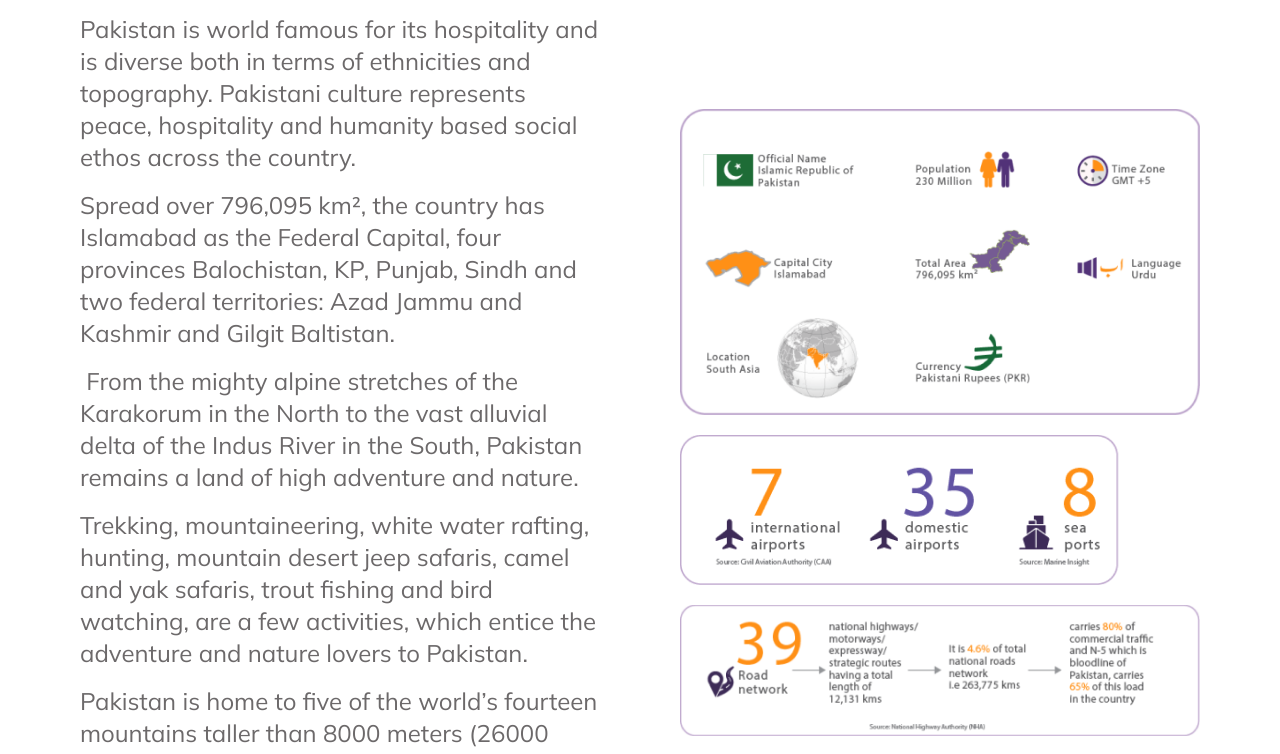
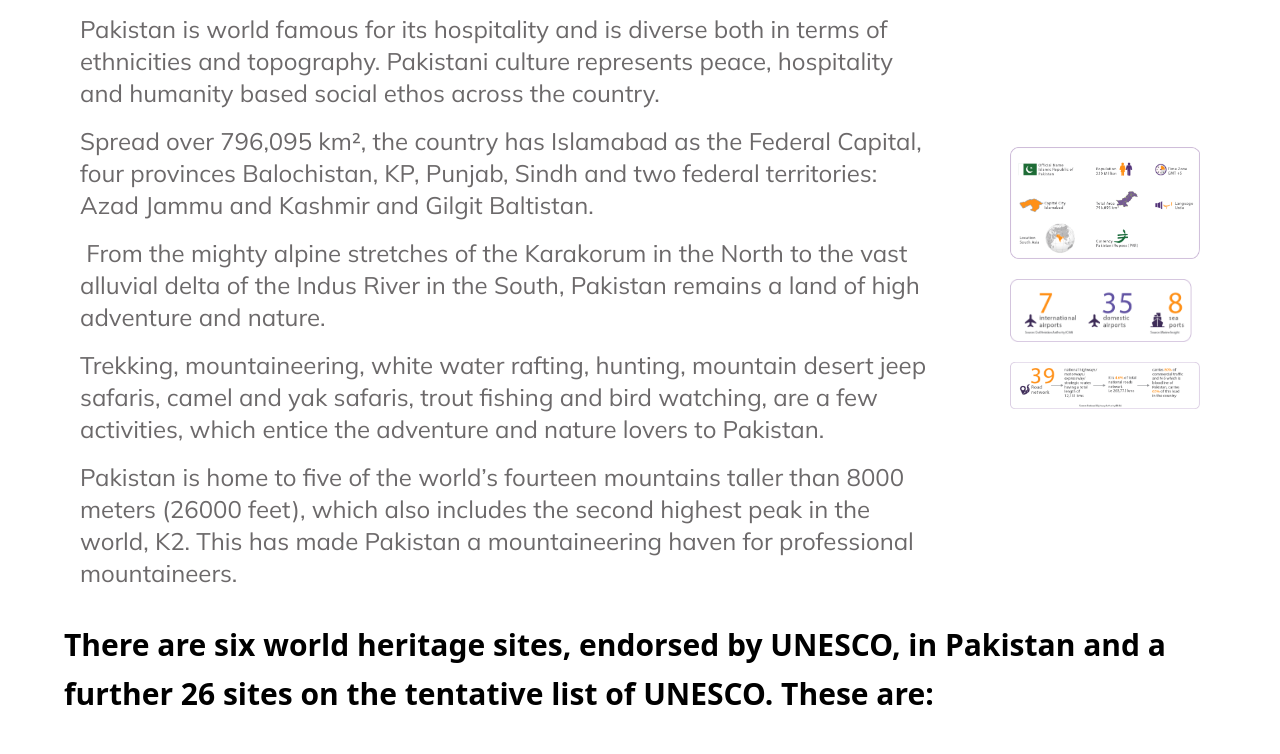
Before and after one commit to Rajaabad335/Bio-frontend, a website: page pages/why-pakistan.html in a window 1280 px wide. Shown: the part 721-1475 px from the top of the page. Drawn offline with nearby package versions, Linux system fonts and the light colour scheme; files whose address does not match are found by name; a web font is replaced by a local one.

Commit message:
why pak issue resolve

```diff
--- a/css/main.css
+++ b/css/main.css
@@ -325,7 +325,7 @@ box-sizing: border-box;
   @apply flex items-center justify-center lg:justify-start;
 }
 .main-why-pak {
-  @apply flex gap-20 md:gap-10 sm:gap-5 lg:gap-20 md:flex-col sm:flex-col lg:flex-row justify-evenly items-center px-20 mt-10;
+  @apply flex flex-col  gap-20 md:gap-10 sm:gap-5 lg:gap-20 lg:flex-row justify-evenly items-center px-20 mt-10;
 }
 .why-pak-card-para {
   @apply my-6 text-white;
--- a/pages/why-pakistan.html
+++ b/pages/why-pakistan.html
@@ -1171,7 +1171,7 @@
 
     <!-- ===end=== -->
     <div class="main-why-pak">
-      <div class="w-[50%] md:w-[90%] sm:w-[90%] lg:w-[50%]">
+      <div >
         <div class="para1">Pakistan AT A GLANCE</div>
         <p class="para">
           Pakistan is world famous for its hospitality and is diverse both in
@@ -1202,14 +1202,14 @@
           professional mountaineers.
         </p>
       </div>
-      <div class="w-[50%] md:w-[90%] sm:w-[90%] lg:w-[50%]">
+      <div >
         <div class="mt-5"><img src="/images/why-pak-1.png" alt="" /></div>
         <div class="mt-5"><img src="/images/why-pak-2.png" alt="" /></div>
         <div class="mt-5"><img src="/images/why-pak-3.png" alt="" /></div>
       </div>
     </div>
 
-    <div class="para1 w-[72%] md:w-[90%] sm:w-[90%] mx-auto">
+    <div class="para1 w-[90%] md:w-[90%] sm:w-[90%] mx-auto">
       There are six world heritage sites, endorsed by UNESCO, in Pakistan and a
       further 26 sites on the tentative list of UNESCO. These are:
     </div>
```
Also changed, not shown: css/tailwind.css.
